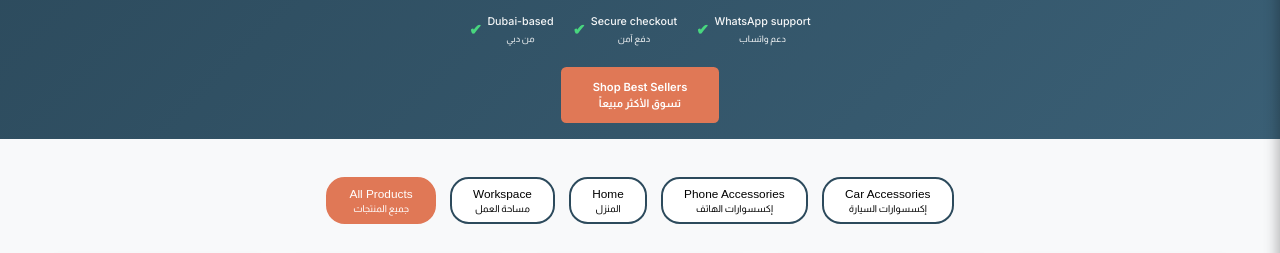
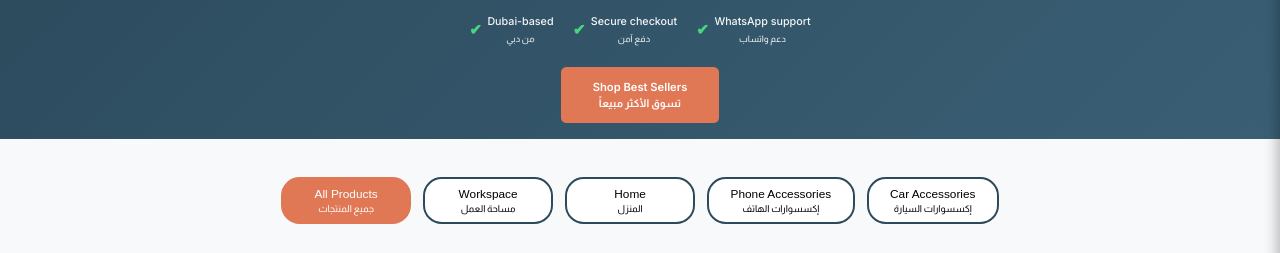
Before and after one commit to orlostore/TempNOTWORKING, a website: page index.html in a window 1280 px wide. Shown: the part 230-483 px from the top of the page. Drawn offline with Linux system fonts and the light colour scheme.

Commit message:
Update index.html

```diff
--- a/index.html
+++ b/index.html
@@ -7,6 +7,27 @@
     <link rel="icon" type="image/x-icon" href="favicon.ico">
     <link rel="stylesheet" href="styles.css">
     <link href="https://fonts.googleapis.com/css2?family=Inter:wght@400;500;600;700&family=Almarai:wght@400;700&display=swap" rel="stylesheet">
+    <style>
+        /* Alignment Fix: Ensures categories stay centered and aligned with the products below */
+        .category-filters {
+            display: flex;
+            justify-content: center; /* Centers the buttons */
+            flex-wrap: wrap;        /* Allows buttons to drop to a new line safely */
+            gap: 12px;              /* Consistent spacing between buttons */
+            margin-bottom: 2.5rem;
+            padding: 0 1rem;
+            width: 100%;
+            max-width: 1200px;      /* Matches your product grid width */
+            margin-left: auto;
+            margin-right: auto;
+        }
+
+        .category-btn {
+            flex: 0 1 auto;
+            min-width: 130px;       /* Consistent minimum width for buttons */
+            text-align: center;
+        }
+    </style>
 </head>
 <body>
 <header>
@@ -89,7 +110,7 @@
             </div>
             <div class="contact-details-row">
                 <div class="contact-detail"><strong>📍 Location:</strong> Dubai, UAE (Online Only)</div>
-                <div class="contact-detail"><strong>✉️ Email:</strong> <a href="/cdn-cgi/l/email-protection#056c6b636a456a77696a76716a77602b666a68"><span class="__cf_email__" data-cfemail="4821262e2708273a24273b3c273a2d662b2725">[email&#160;protected]</span></a></div>
+                <div class="contact-detail"><strong>✉️ Email:</strong> <a href="mailto:support@orlostore.ae">support@orlostore.ae</a></div>
                 <div class="contact-detail"><strong>📱 WhatsApp:</strong> <a href="https://wa.me/971XXXXXXXXX" target="_blank">+971 XX XXX XXXX</a></div>
             </div>
         </div>
```
